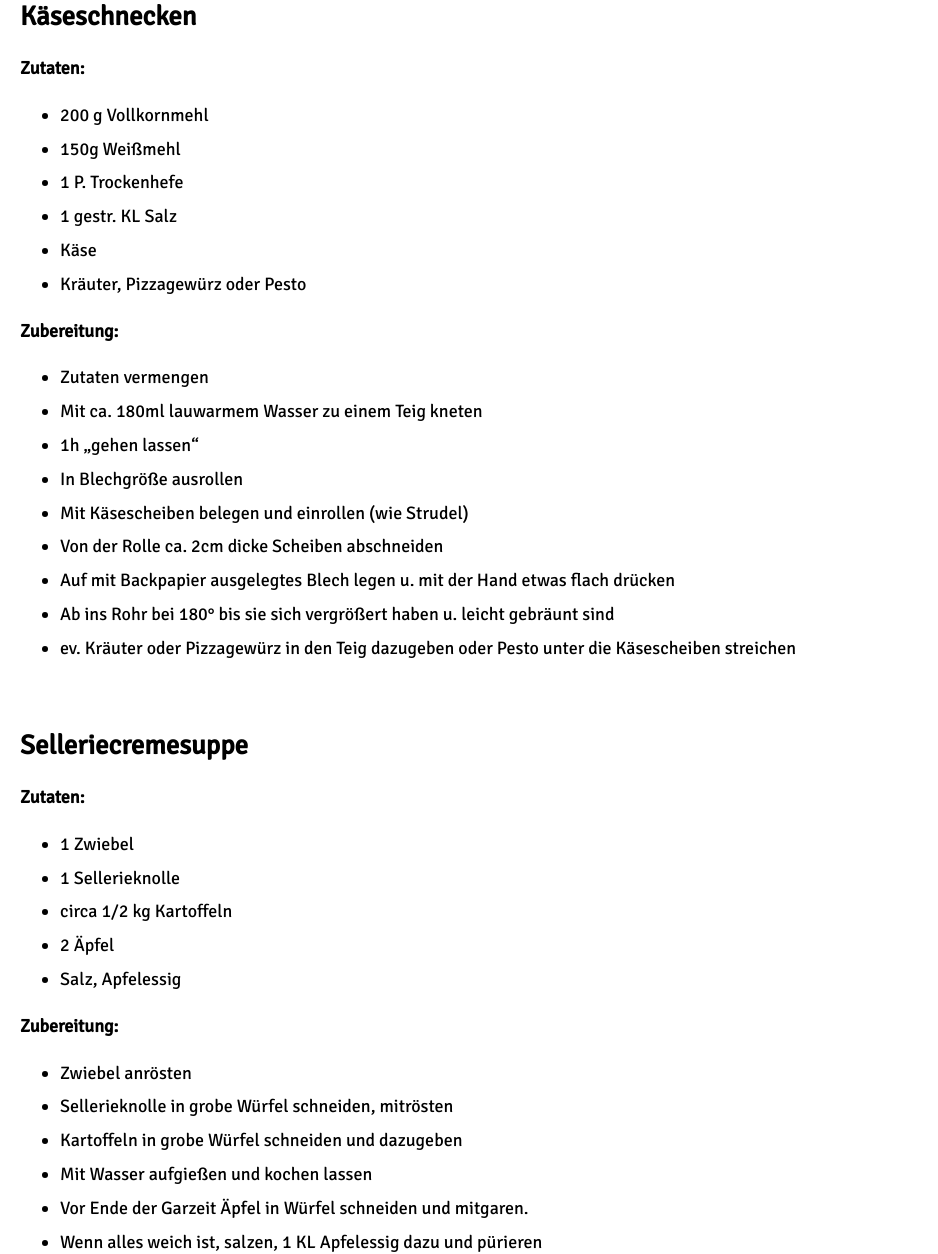
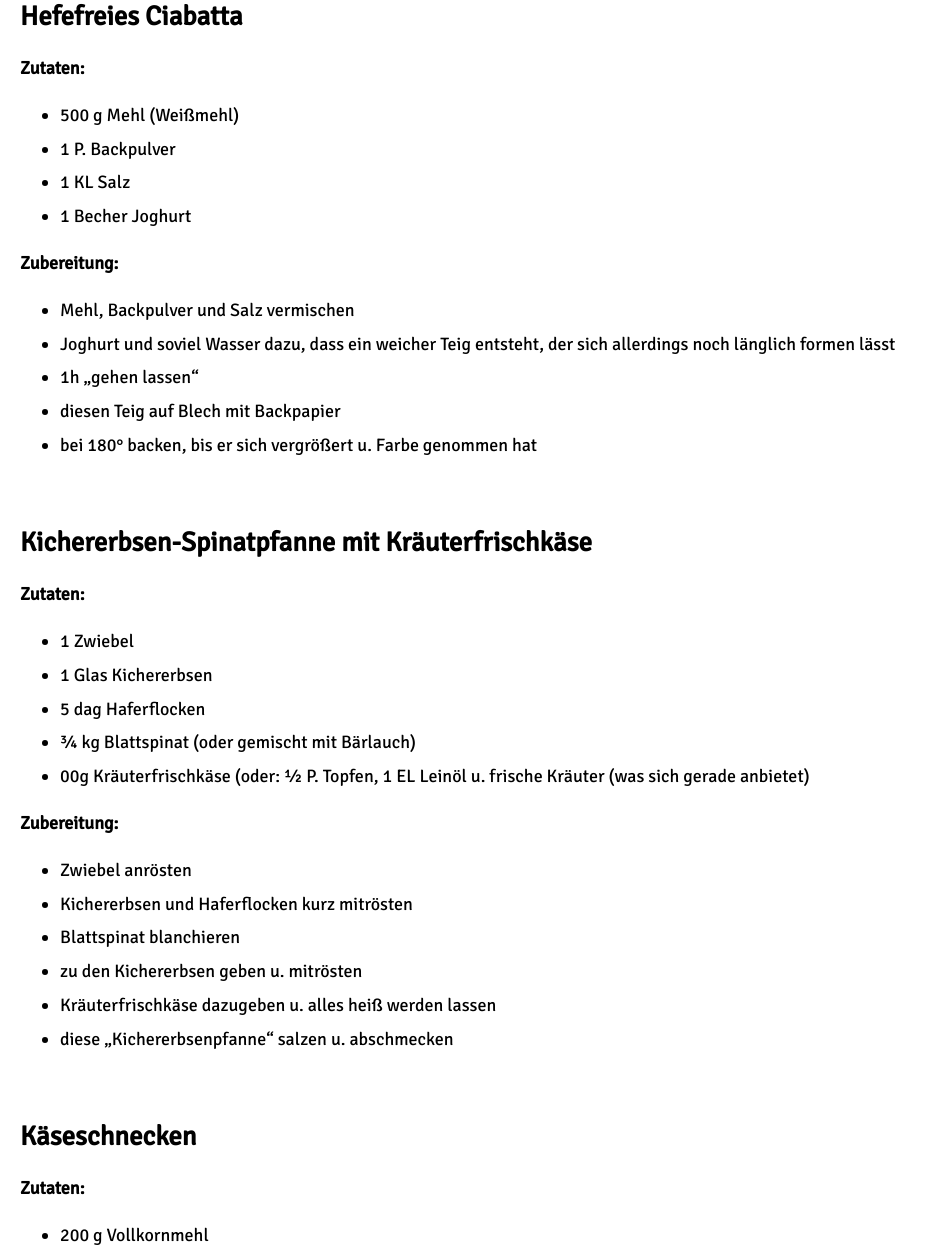
Before and after one commit to gottfired/nachhaltig-in-baden, a website: page recipe.html in a window 1280 px wide. Shown: the part 766-2020 px from the top of the page, without its empty margins (0-938 px from the left). Drawn offline with nearby package versions, Linux system fonts and the light colour scheme.

Commit message:
added sum stuff

```diff
--- a/recipe.html
+++ b/recipe.html
@@ -48,6 +48,54 @@
                 Geheimtipp ;): Die Flotte-Lotte-Kochkurse sind wirklich ein tolles Erlebnis (oder nachhaltiges Geschenk
                 für
                 Geburtstage etc.)</p>
+
+            <h2>Hefefreies Ciabatta</h2>
+            <p><b>Zutaten:</b></p>
+            <div id="mon">
+                <ul>
+                    <li>500 g Mehl (Weißmehl)</li>
+                    <li>1 P. Backpulver</li>
+                    <li>1 KL Salz</li>
+                    <li>1 Becher Joghurt</li>
+                </ul>
+            </div>
+            <p><b>Zubereitung:</b></p>
+            <div id="mon">
+                <ul>
+                    <li>Mehl, Backpulver und Salz vermischen</li>
+                    <li>Joghurt und soviel Wasser dazu, dass ein weicher Teig entsteht, der sich allerdings noch
+                        länglich formen lässt</li>
+                    <li>1h „gehen lassen“</li>
+                    <li>diesen Teig auf Blech mit Backpapier</li>
+                    <li>bei 180° backen, bis er sich vergrößert u. Farbe genommen hat</li>
+                </ul>
+            </div>
+            <br>
+
+            <h2>Kichererbsen-Spinatpfanne mit Kräuterfrischkäse</h2>
+            <p><b>Zutaten:</b></p>
+            <div id="mon">
+                <ul>
+                    <li>1 Zwiebel</li>
+                    <li>1 Glas Kichererbsen</li>
+                    <li>5 dag Haferflocken</li>
+                    <li>¾ kg Blattspinat (oder gemischt mit Bärlauch) </li>
+                    <li>00g Kräuterfrischkäse (oder: ½ P. Topfen, 1 EL Leinöl u. frische Kräuter (was sich gerade
+                        anbietet)</li>
+                </ul>
+            </div>
+            <p><b>Zubereitung:</b></p>
+            <div id="mon">
+                <ul>
+                    <li>Zwiebel anrösten</li>
+                    <li>Kichererbsen und Haferflocken kurz mitrösten</li>
+                    <li>Blattspinat blanchieren</li>
+                    <li>zu den Kichererbsen geben u. mitrösten</li>
+                    <li>Kräuterfrischkäse dazugeben u. alles heiß werden lassen</li>
+                    <li>diese „Kichererbsenpfanne“ salzen u. abschmecken</li>
+                </ul>
+            </div>
+            <br>
 
             <h2>Käseschnecken</h2>
             <p><b>Zutaten:</b></p>
```
Also changed, not shown: about_us.html (+2 -1 lines), presse.html (added, +53 -0 lines).
